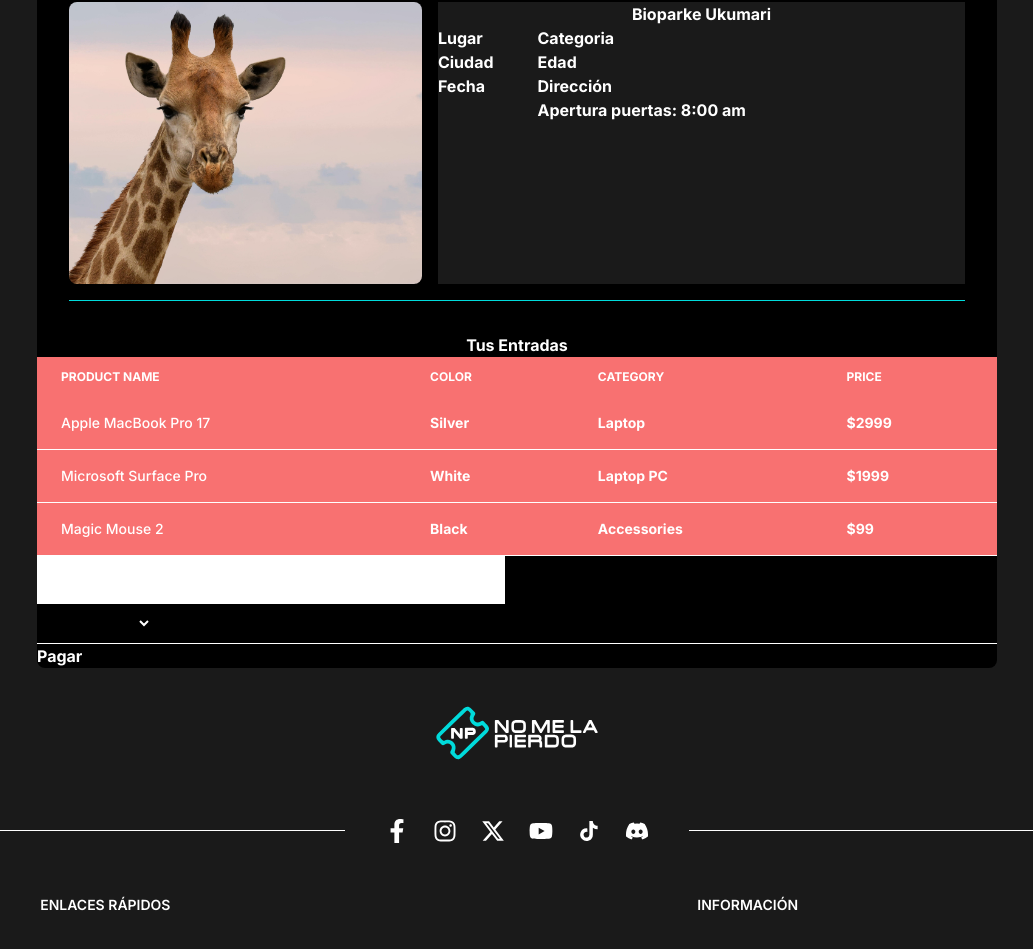
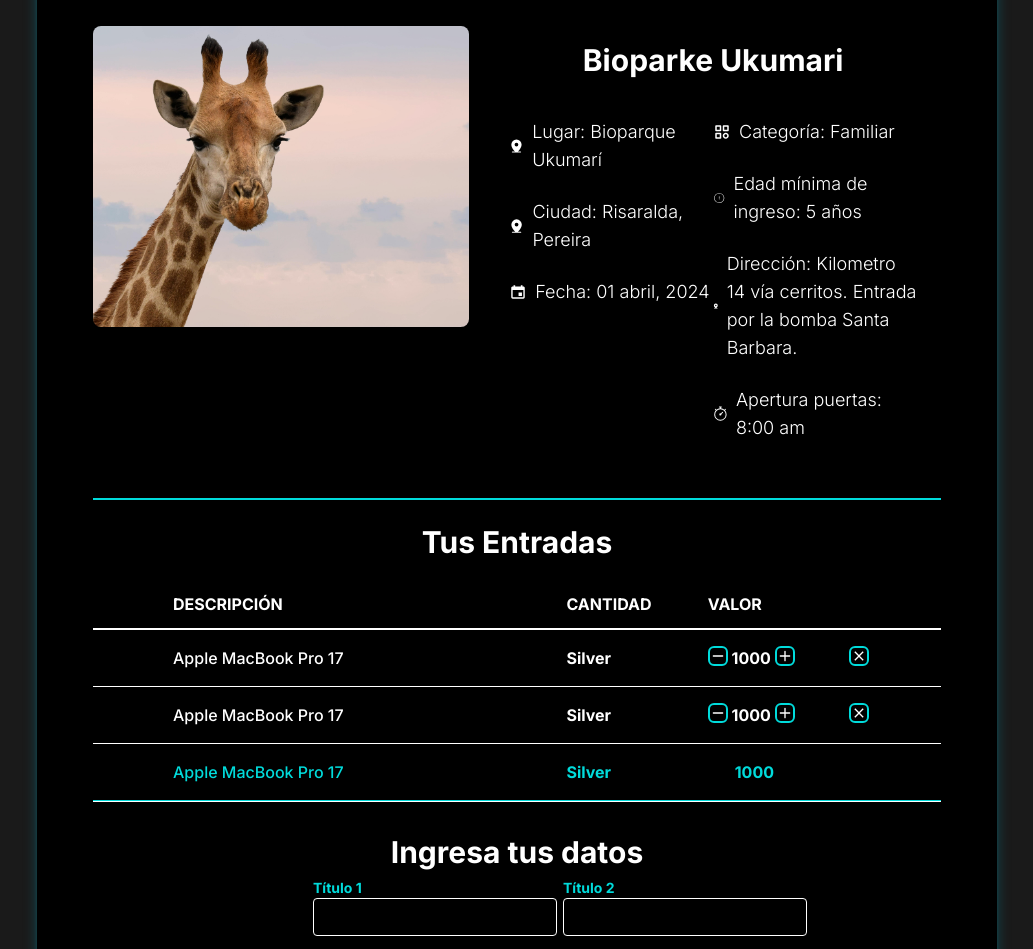
Before and after one commit to santiago-arkdia/no-me-la-pierdo-front, a Next.js app: page /paymentGateway in a window 1280 px wide. Shown: the part 152-1101 px from the top of the page, without its empty margins (123-1156 px from the left). Built offline with nearby package versions, Linux system fonts and the light colour scheme.

Commit message:
Feature: Ajustes para bioparque, maqueta de  pasarela, archivo login

```diff
--- a/src/app/paymentGateway/page.tsx
+++ b/src/app/paymentGateway/page.tsx
@@ -1,78 +1,124 @@
+import ButtonAtom from "app/components/atoms/ButtonsAtom";
+import { TableProductSell } from "app/components/atoms/TableProductSell";
+import { TableProductTotal } from "app/components/atoms/TableProductTotal";
 import Image from "next/image";
+import { BiCategory } from "react-icons/bi";
+import { CgMathPlus } from "react-icons/cg";
+import { CiCircleAlert } from "react-icons/ci";
+import { GoStopwatch } from "react-icons/go";
+import { IoMdCalendar } from "react-icons/io";
+import { PiMapPinLineFill } from "react-icons/pi";
 
 export default function PaymentGateway() {
   return (
-    <section className="mx-auto  w-3/4 rounded-lg bg-black">
+    <section className="mx-auto  w-3/4 rounded-lg bg-black p-14 shadow-lg shadow-cyan-500/50">
       {/* Imagen e info del parque */}
-      <div className="p-8 ">
-        <div className="flex  gap-4 mb-4 ">
+      <div className="mb-6">
+        <div className="flex  gap-4 mb-8 ">
           <div>
             <Image
               className="rounded-lg"
               src="/images/jirafa.jpg"
               alt=""
               objectFit="cover"
-              width={600}
-              height={600}
+              width={700}
+              height={700}
             />
           </div>
-          <div className="bg-background w-full">
-            <div className="text-center">
+          <div className=" w-full pt-4">
+            <div className="text-center text-3xl">
               <h2>Bioparke Ukumari</h2>
             </div>
-            <div className="flex gap-11 ">
-              <div>
-                <p>Lugar</p>
-                <p>Ciudad</p>
-                <p>Fecha</p>
+            <div className="flex justify-center items-start gap-0 mx-auto text-lg pt-10 px-6 font-light">
+              <div className="w-2/4">
+                <p className="mb-6 flex items-center space-x-2">
+                  <PiMapPinLineFill />
+                  <span>Lugar: Bioparque Ukumarí</span>
+                </p>
+                <p className="mb-6 flex items-center space-x-2">
+                  <PiMapPinLineFill />
+                  <span>Ciudad: Risaralda, Pereira</span>
+                </p>
+                <p className="mb-6 flex items-center space-x-2">
+                  <IoMdCalendar />
+                  <span>Fecha: 01 abril, 2024</span>
+                </p>
               </div>
-              <div>
-                <p>Categoria</p>
-                <p>Edad</p>
-                <p>Dirección</p>
-                <p>Apertura puertas: 8:00 am</p>
+              <div className="w-2/4">
+                <p className="mb-6 flex items-center space-x-2">
+                  <BiCategory />
+                  <span>Categoría: Familiar</span>
+                </p>
+                <p className="mb-6 flex items-center space-x-2">
+                  <CiCircleAlert />
+                  <span>Edad mínima de ingreso: 5 años</span>
+                </p>
+                <p className="mb-6 flex items-center space-x-2">
+                  <PiMapPinLineFill />
+                  <span>
+                    Dirección: Kilometro 14 vía cerritos. Entrada por la bomba
+                    Santa Barbara.
+                  </span>
+                </p>
+                <p className="mb-6 flex items-center space-x-2">
+                  <GoStopwatch />
+                  <span>Apertura puertas: 8:00 am</span>
+                </p>
               </div>
             </div>
           </div>
         </div>
-        <hr className="text-blue px-8" />
+        <hr className="bg-blue h-0.5 text-transparent" />
       </div>
 
       {/* Tus Entrdas */}
-      <div>
-        <div className="text-center">
-          <h2>Tus Entradas</h2>
+      <div className="mb-8">
+        <div className="text-center mb-5">
+          <h2 className="text-3xl">Tus Entradas</h2>
         </div>
-        <div className="bg-red-400 ">
+        <div className=" ">
           <div className="relative overflow-x-auto">
-            <table className="w-full text-sm text-left rtl:text-right t">
-              <thead className="text-xs  uppercase  ">
+            {/* <table className="w-full text-sm text-left rtl:text-right">
+              <thead className="text-base uppercase">
                 <tr>
-                  <th scope="col" className="px-6 py-3">
-                    Product name
+                  <th
+                    scope="col"
+                    className="px-6 py-3 border-b-2 border-gray-200"
+                  >
+                    Descripción
                   </th>
-                  <th scope="col" className="px-6 py-3">
-                    Color
+                  <th
+                    scope="col"
+                    className="px-6 py-3 border-b-2 border-gray-200"
+                  >
+                    Cantidad
                   </th>
-                  <th scope="col" className="px-6 py-3">
-                    Category
+                  <th
+                    scope="col"
+                    className="px-6 py-3 border-b-2 border-gray-200"
+                  >
+                    Valor
                   </th>
-                  <th scope="col" className="px-6 py-3">
-                    Price
-                  </th>
+                  <th
+                    scope="col"
+                    className="px-6 py-3 border-b-2 border-gray-200"
+                  ></th>
                 </tr>
               </thead>
-              <tbody>
-                <tr className=" border-b dark:bg-gray-800 dark:border-gray-700">
+
+              <tbody className="text-base">
+                <tr className=" border-b ">
                   <th
                     scope="row"
-                    className="px-6 py-4 font-medium text-gray-900 whitespace-nowrap dark:text-white"
+                    className="px-6 py-4 font-medium  whitespace-nowrap"
                   >
                     Apple MacBook Pro 17
                   </th>
                   <td className="px-6 py-4">Silver</td>
-                  <td className="px-6 py-4">Laptop</td>
-                  <td className="px-6 py-4">$2999</td>
+                  <td className="px-6 py-4">1000</td>
+                  <td className="px-6 py-4">
+                    <ButtonAtom icon={CgMathPlus} active />
+                  </td>
                 </tr>
                 <tr className="border-b dark:bg-gray-800 dark:border-gray-700">
                   <th
@@ -82,8 +128,10 @@
                     Microsoft Surface Pro
                   </th>
                   <td className="px-6 py-4">White</td>
-                  <td className="px-6 py-4">Laptop PC</td>
-                  <td className="px-6 py-4">$1999</td>
+                  <td className="px-6 py-4">1000</td>
+                  <td className="px-6 py-4">
+                    <ButtonAtom icon={CgMathPlus} active />
+                  </td>
                 </tr>
                 <tr className=" dark:bg-gray-800">
                   <th
@@ -93,40 +141,124 @@
                     Magic Mouse 2
                   </th>
                   <td className="px-6 py-4">Black</td>
-                  <td className="px-6 py-4">Accessories</td>
-                  <td className="px-6 py-4">$99</td>
+                  <td className="px-6 py-4">1000</td>
+                  <td className="px-6 py-4">
+                    <ButtonAtom icon={CgMathPlus} active />
+                  </td>
                 </tr>
+              </tbody>
+            </table> */}
+            <table className="w-full text-sm text-left rtl:text-right">
+              <thead className="text-base uppercase">
+                <tr>
+                  <th
+                    scope="col"
+                    className="px-6 py-3 border-b-2 border-gray-200 pl-20"
+                    style={{ width: "53%" }}
+                  >
+                    Descripción
+                  </th>
+                  <th
+                    scope="col"
+                    className="px-6 py-3 border-b-2 border-gray-200"
+                    style={{ width: "16%" }}
+                  >
+                    Cantidad
+                  </th>
+                  <th
+                    scope="col"
+                    className="px-6 py-3 border-b-2 border-gray-200"
+                    style={{ width: "16%" }}
+                  >
+                    Valor
+                  </th>
+                  <th
+                    scope="col"
+                    className="px-6 py-3 border-b-2 border-gray-200"
+                    style={{ width: "16%" }}
+                  ></th>
+                </tr>
+              </thead>
+
+              <tbody className="text-base">
+                <TableProductSell />
+                <TableProductSell />
+                <TableProductTotal />
               </tbody>
             </table>
           </div>
         </div>
+        <hr />
       </div>
-      <hr />
+
       {/* Ingresa tus datos */}
-      <div>
-        <div>
-          <input type="text" />
-          <input type="text" />
+      <div className="w-1/2 mx-auto mb-8">
+        <h2 className="text-center text-3xl">Ingresa tus datos</h2>
+        <div className="flex flex-wrap justify-between w-[500px] mx-auto text-sm text-blue">
+          <div className="w-full sm:w-1/2 p-2 ">
+            <label htmlFor="input1">Título 1</label>
+            <input
+              id="input1"
+              type="text"
+              className="bg-transparent border px-4  py-2 rounded shadow-md text-white"
+            />
+          </div>
+          <div className="w-full sm:w-1/2 p-2">
+            <label htmlFor="input2">Título 2</label>
+            <input
+              id="input2"
+              type="text"
+              className="bg-transparent border px-4 py-2 rounded shadow-md text-white"
+            />
+          </div>
+          <div className="w-full sm:w-1/2 p-2">
+            <label htmlFor="input3">Título 3</label>
+            <input
+              id="input3"
+              type="text"
+              className="bg-transparent border px-4 py-2 rounded shadow-md text-white"
+            />
+          </div>
+          <div className="w-full sm:w-1/2 p-2">
+            <label htmlFor="input4">Título 4</label>
+            <input
+              id="input4"
+              type="text"
+              className="bg-transparent border px-4 py-2 rounded shadow-md text-white"
+            />
+          </div>
         </div>
-        <div>
-          <input type="text" />
-          <input type="text" />
-        </div>
-
-        <div>
+        {/* Método de Pago */}
+        <div className="flex flex-col justify-center p-2 mx-auto w-[292px] mb-6">
+          <label htmlFor="payment" className="text-blue">
+            Método de Pago
+          </label>
           <select
+            required
             name="metodos-pago"
             id="payment"
-            className="text-white bg-black focus:ring-4 focus:outline-none focus:ring-blue-300 font-medium rounded-lg text-sm px-5 py-2.5 text-center inline-flex items-center "
+            className="bg-transparent focus:ring-2 focus:outline-none focus:ring-blue font-medium rounded-lg text-sm px-5 py-2.5 text-center inline-flex items-center border shadow-md"
           >
-            <option value=""></option>
-            <option value="efectivo">Efectivo</option>
-            <option value="tarjeta">Tarjeta</option>
+            <option value="" disabled selected className="bg-black text-white">
+              Seleciona
+            </option>
+
+            <option value="efectivo" className="bg-black text-white">
+              Efectivo
+            </option>
+            <option value="tarjeta" className="bg-black text-white">
+              Tarjeta
+            </option>
           </select>
         </div>
+        <hr />
       </div>
-      <hr />
-      <button>Pagar</button>
+
+      <div className="flex justify-center items-center">
+        <button className="border px-24 py-2 rounded-full border-blue text-blue hover:bg-blue hover:text-black">
+          Pagar
+        </button>
+      </div>
     </section>
   );
 }
--- /dev/null
+++ b/src/components/atoms/TableProductSell.tsx
@@ -0,0 +1,26 @@
+import { CgMathMinus, CgMathPlus } from "react-icons/cg";
+import ButtonAtom from "./ButtonsAtom";
+import { IoMdClose } from "react-icons/io";
+
+export const TableProductSell = () => {
+  return (
+    <tr className="border-b">
+      <th
+        scope="row"
+        className="px-6 py-4 font-medium  whitespace-nowrap pl-20"
+        style={{ width: "50%" }}
+      >
+        Apple MacBook Pro 17
+      </th>
+      <td className="px-6 py-4" style={{ width: "16.66%" }}>
+        Silver
+      </td>
+      <td className="px-6 py-4" style={{ width: "16.66%" }}>
+        <ButtonAtom icon={CgMathMinus} /> 1000 <ButtonAtom icon={CgMathPlus} />
+      </td>
+      <td className="px-6 py-4" style={{ width: "16.66%" }}>
+        <ButtonAtom icon={IoMdClose} />
+      </td>
+    </tr>
+  );
+};
--- /dev/null
+++ b/src/components/atoms/TableProductTotal.tsx
@@ -0,0 +1,23 @@
+import { CgMathMinus, CgMathPlus } from "react-icons/cg";
+import ButtonAtom from "./ButtonsAtom";
+import { IoMdClose } from "react-icons/io";
+
+export const TableProductTotal = () => {
+  return (
+    <tr className="border-b text-blue">
+      <th
+        scope="row"
+        className="px-6 py-4 font-medium  whitespace-nowrap pl-20"
+        style={{ width: "50%" }}
+      >
+        Apple MacBook Pro 17
+      </th>
+      <td className="px-6 py-4" style={{ width: "16.66%" }}>
+        Silver
+      </td>
+      <td className="px-6 py-4 text-center" style={{ width: "16.66%" }}>
+        1000
+      </td>
+    </tr>
+  );
+};
```
Also changed, not shown: src/app/login/page.tsx (+67 -15 lines).
